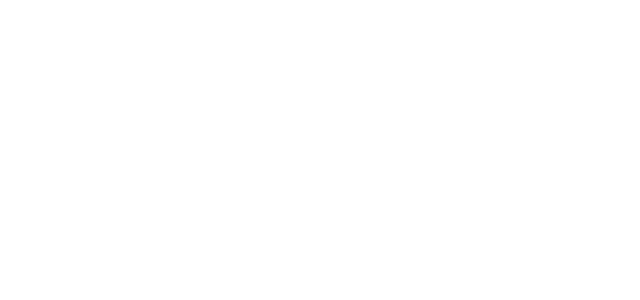
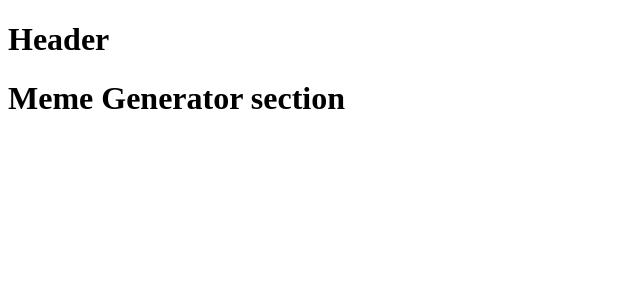
Before and after one commit to seanJosephFitzpatrick/React-Meme-Generator, a React (Create React App) app: page / in a window 1280 px wide. Shown: the top 300 px of the page, without its empty margins (0-640 px from the left). Built offline with nearby package versions, Linux system fonts and the light colour scheme.

Commit message:
Add imports file

```diff
--- /dev/null
+++ b/Imports/imports.js
@@ -0,0 +1,5 @@
+import Header from "../Component/Header";
+import MemeGenerator from "../Component/MemeGenerator";
+import Styles from "../src/styles.css";
+
+export { Header, MemeGenerator, Styles };
--- a/src/App.js
+++ b/src/App.js
@@ -1,8 +1,14 @@
 import React, { Component } from "react";
+import { Header, MemeGenerator } from "../Imports/imports";
 
 class App extends Component {
   render() {
-    return <div />;
+    return (
+      <div>
+        <Header />
+        <MemeGenerator />
+      </div>
+    );
   }
 }
 
```
